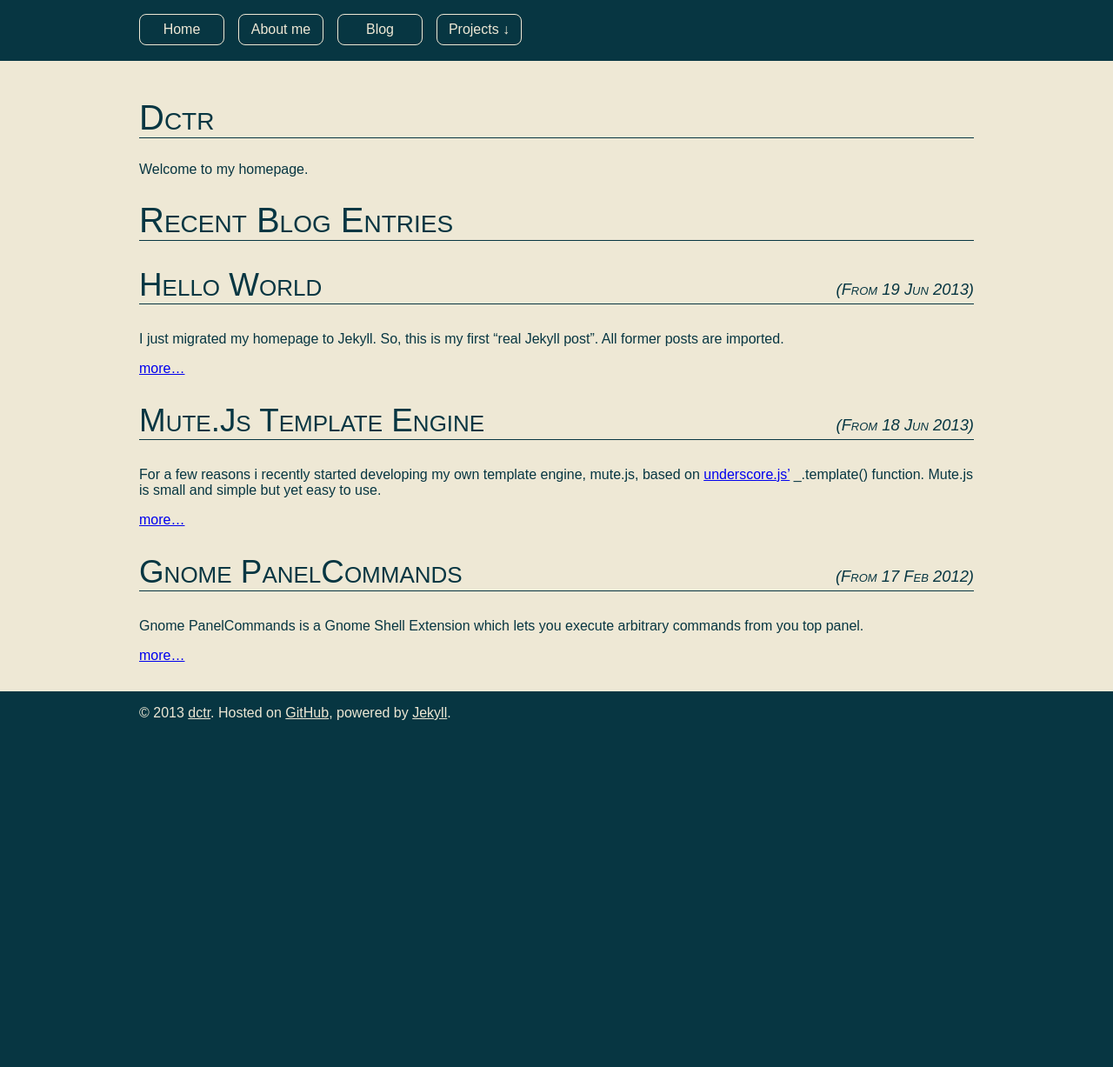
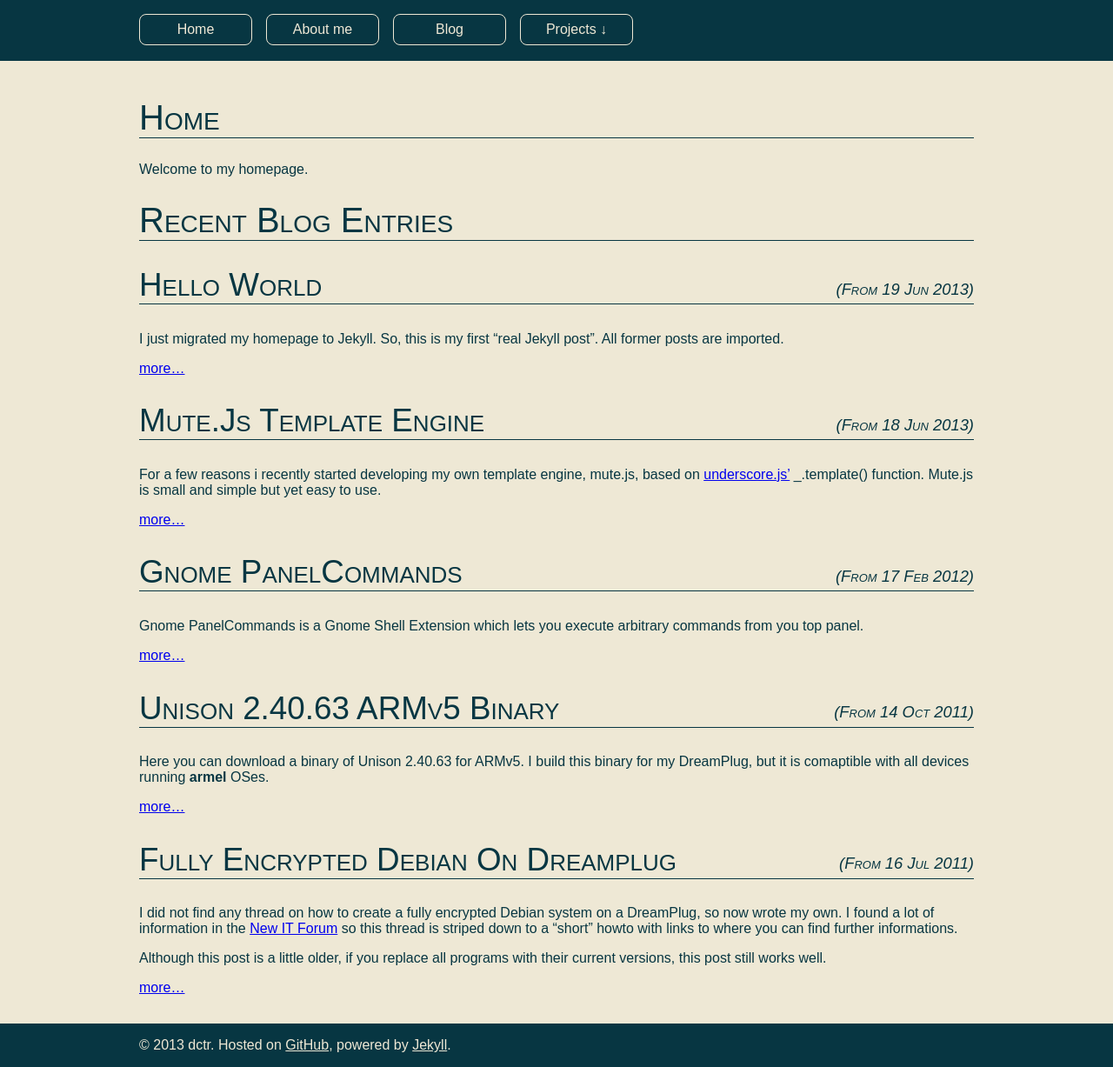
Before and after one commit to dctr/dctr.github.io, a Jekyll site: the page built from index.md, in a window 1280 px wide. Shown: the whole page at 87% size. Built offline with Jekyll 4.4.1, drawn with Linux system fonts in a browser that asks for light colours; before the commit the page ends 900 px from its top, so only the background shows below that.

Commit message:
Minor fixes

```diff
--- a/_layouts/default.html
+++ b/_layouts/default.html
@@ -21,8 +21,8 @@
           <li>
             <span class="button">Projects &darr;</span>
             <ul>
-              <li><a href="http://dctr.github.io/mute.js" target="_blank" class="button">mute.js</a></li>
-              <li><a href="http://dctr.github.io/reason" target="_blank" class="button">REaSoN</a></li>
+              <li><a href="https://github.com/dctr/mute.js" target="_blank" class="button">mute.js</a></li>
+              <li><a href="https://github.com/dctr/reason" target="_blank" class="button">REaSoN</a></li>
             </ul>
           </li>
         </ul>
@@ -34,10 +34,13 @@
 <h1>{{ page.title }}</h1>
 {{ content }}
 
-
     </div>
 
-    <footer>&copy; 2013 <a href="https://github.com/dctr">dctr</a>. Hosted on <a href="https://github.com">GitHub</a>, powered by <a href="http://jekyllrb.com">Jekyll</a>.</footer>
+    <footer>
+      &copy; 2013 dctr.
+      Hosted on <a href="https://github.com">GitHub</a>,
+      powered by <a href="http://jekyllrb.com">Jekyll</a>.
+    </footer>
 
   </body>
 </html>
--- a/_posts/2011-10-14-unison-2.40.63-armv5-binary.md
+++ b/_posts/2011-10-14-unison-2.40.63-armv5-binary.md
@@ -1,6 +1,6 @@
 ---
 layout: default
-title: Unison 2.40.63 ARMvv5 Binary
+title: Unison 2.40.63 ARMv5 Binary
 ---
 Here you can download a binary of Unison 2.40.63 for ARMv5. I build this binary for my DreamPlug, but it is comaptible with all devices running **armel** OSes.
 
--- a/_src/default.scss
+++ b/_src/default.scss
@@ -116,7 +116,7 @@ dt {
   padding: 0.5em;
   text-align: center;
   text-decoration: none;
-  width: 5em;
+  width: 7em;
 }
 .floatright {
   float: right;
--- a/index.md
+++ b/index.md
@@ -1,6 +1,6 @@
 ---
 layout: default
-title: dctr
+title: Home
 ---
 Welcome to my homepage.
 
@@ -8,7 +8,7 @@ Welcome to my homepage.
 
 {% assign counter=0 %}
 {% for post in site.posts %}
-{% if counter < 3 %}
+{% if counter < 5 %}
 ## {{post.title}} *(from {{ post.date | date_to_string  }})*
 
 {{ post.excerpt }}
--- a/styles/default.css
+++ b/styles/default.css
@@ -420,7 +420,7 @@ dt {
   padding: 0.5em;
   text-align: center;
   text-decoration: none;
-  width: 5em; }
+  width: 7em; }
 
 .floatright {
   float: right; }
```
Also changed, not shown: _posts/2013-06-18-mute.js-template-engine.md (+1 -1 lines), about/index.md (+1 -1 lines).
